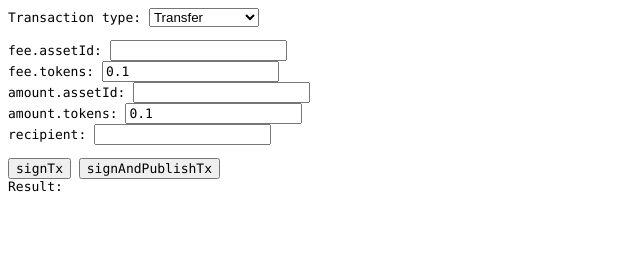
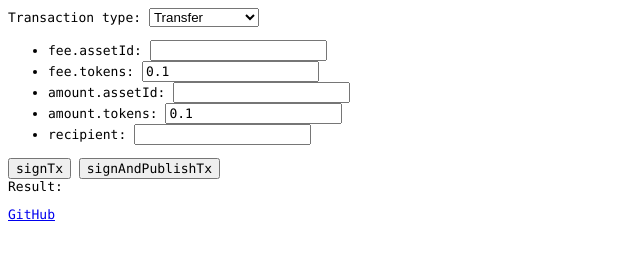
Before and after one commit to bodrych/waves-debug, a plain HTML site: page index.html in a window 1280 px wide. Shown: the whole page, without its empty margins (0-640 px from the left). Drawn offline with nearby package versions, Linux system fonts and the light colour scheme.

Commit message:
code refactoring

```diff
--- a/index.html
+++ b/index.html
@@ -1,7 +1,7 @@
 <!DOCTYPE html>
 <html>
 <head>
-	<script src="https://cdn.jsdelivr.net/npm/vue@2.5.17/dist/vue.min.js"></script>
+	<script src="https://cdn.jsdelivr.net/npm/vue@2.5.17/dist/vue.js"></script>
 	<script src="https://unpkg.com/base-58@0.0.1/Base58.js"></script>
 	<meta http-equiv="Content-Type" content="text/html; charset=utf-8" />
 	<meta name="viewport" content="width=device-width, initial-scale=1" />
@@ -35,72 +35,23 @@
 			</select>
 		</div>
 		<div>
-			<div id="params" v-if="type == 3">
 			<ul>
 				<li>fee.assetId: <input v-model="dataArray[type].data.fee.accetId" type="text" name=""></li>
 				<li>fee.tokens: <input v-model="dataArray[type].data.fee.tokens" type="text" name=""></li>
-					<li>name: <input v-model="dataArray[type].data.name" type="text" name=""></li>
-					<li>description: <input v-model="dataArray[type].data.description" type="text" name=""></li>
-					<li>quantity: <input v-model="dataArray[type].data.quantity" type="text" name=""></li>
-					<li>precision: <input v-model="dataArray[type].data.fee.precision" type="text" name=""></li>
-					<li>reissuable: <input v-model="dataArray[type].data.reissuable" type="checkbox" name=""></li>
-				</ul>
-			</div>
-
-			<div id="params" v-if="type == 4">
-				<ul>
-					<li>fee.assetId: <input v-model="dataArray[type].data.fee.accetId" type="text" name=""></li>
-					<li>fee.tokens: <input v-model="dataArray[type].data.fee.tokens" type="text" name=""></li>
-					<li>amount.assetId: <input v-model="dataArray[type].data.amount.accetId" type="text" name=""></li>
-					<li>amount.tokens: <input v-model="dataArray[type].data.amount.tokens" type="text" name=""></li>
-					<li>recipient: <input v-model="dataArray[type].data.recipient" type="text" name=""></li>
-				</ul>
-			</div>
-
-			<div id="params" v-if="type == 5">
-				<ul>
-					<li>fee.assetId: <input v-model="dataArray[type].data.fee.accetId" type="text" name=""></li>
-					<li>fee.tokens: <input v-model="dataArray[type].data.fee.tokens" type="text" name=""></li>
-					<li>reissuable: <input v-model="dataArray[type].data.reissuable" type="checkbox" name=""></li>
-					<li>quantity: <input v-model="dataArray[type].data.quantity" type="text" name=""></li>
-					<li>assetId: <input v-model="dataArray[type].data.accetId" type="text" name=""></li>
-				</ul>
-			</div>
-
-			<div id="params" v-if="type == 6">
-				<ul>
-					<li>fee.assetId: <input v-model="dataArray[type].data.fee.accetId" type="text" name=""></li>
-					<li>fee.tokens: <input v-model="dataArray[type].data.fee.tokens" type="text" name=""></li>
-					<li>reissuable: <input v-model="dataArray[type].data.reissuable" type="checkbox" name=""></li>
-					<li>quantity: <input v-model="dataArray[type].data.quantity" type="text" name=""></li>
-					<li>assetId: <input v-model="dataArray[type].data.accetId" type="text" name=""></li>
-				</ul>
-			</div>
-
-			<div id="params" v-if="type == 8">
-				<ul>
-					<li>fee.assetId: <input v-model="dataArray[type].data.fee.accetId" type="text" name=""></li>
-					<li>fee.tokens: <input v-model="dataArray[type].data.fee.tokens" type="text" name=""></li>
-					<li>amount: <input v-model="dataArray[type].data.amount" type="text" name=""></li>
-					<li>recipient: <input v-model="dataArray[type].data.recipient" type="text" name=""></li>
-				</ul>
-			</div>
-
-			<div id="params" v-if="type == 9">
-				<ul>
-					<li>fee.assetId: <input v-model="dataArray[type].data.fee.accetId" type="text" name=""></li>
-					<li>fee.tokens: <input v-model="dataArray[type].data.fee.tokens" type="text" name=""></li>
-					<li>leaseId: <input v-model="dataArray[type].data.leaseId" type="text" name=""></li>
-				</ul>
-			</div>
-
-			<div id="params" v-if="type == 11">
-				<ul>
-					<li>fee.assetId: <input v-model="dataArray[type].data.fee.accetId" type="text" name=""></li>
-					<li>fee.tokens: <input v-model="dataArray[type].data.fee.tokens" type="text" name=""></li>
-					<li>totalAmount.assetId: <input v-model="dataArray[type].data.totalAmount.assetId" type="text" name=""></li>
-					<li>totalAmount.tokens: <input v-model="dataArray[type].data.totalAmount.tokens" type="text" name=""></li>
-					<li>
+				<li v-if="type == 3">name: <input v-model="dataArray[type].data.name" type="text" name=""></li>
+				<li v-if="type == 3">description: <input v-model="dataArray[type].data.description" type="text" name=""></li>
+				<li v-if="type == 3 || type == 5 || type == 6">quantity: <input v-model="dataArray[type].data.quantity" type="text" name=""></li>
+				<li v-if="type == 3">precision: <input v-model="dataArray[type].data.fee.precision" type="text" name=""></li>
+				<li v-if="type == 3 || type == 5 || type == 6">reissuable: <input v-model="dataArray[type].data.reissuable" type="checkbox" name=""></li>
+				<li v-if="type == 4">amount.assetId: <input v-model="dataArray[type].data.amount.accetId" type="text" name=""></li>
+				<li v-if="type == 4">amount.tokens: <input v-model="dataArray[type].data.amount.tokens" type="text" name=""></li>
+				<li v-if="type == 4 || type == 8">recipient: <input v-model="dataArray[type].data.recipient" type="text" name=""></li>
+				<li v-if="type == 5 || type == 6">assetId: <input v-model="dataArray[type].data.accetId" type="text" name=""></li>
+				<li v-if="type == 8">amount: <input v-model="dataArray[type].data.amount" type="text" name=""></li>
+				<li v-if="type == 9">leaseId: <input v-model="dataArray[type].data.leaseId" type="text" name=""></li>
+				<li v-if="type == 11">totalAmount.assetId: <input v-model="dataArray[type].data.totalAmount.assetId" type="text" name=""></li>
+				<li v-if="type == 11">totalAmount.tokens: <input v-model="dataArray[type].data.totalAmount.tokens" type="text" name=""></li>
+				<li v-if="type == 11">
 					transfers:
 					<ul>
 						<li v-for="(item, index) in dataArray[type].data.transfers">
@@ -111,14 +62,7 @@
 						<input type="submit" value="+" @click="dataArray[type].data.transfers.push({recipient: '', amount: 0})">
 					</ul>
 				</li>
-				</ul>
-			</div>
-
-			<div id="params" v-if="type == 12">
-				<ul>
-					<li>fee.assetId: <input v-model="dataArray[type].data.fee.accetId" type="text" name=""></li>
-					<li>fee.tokens: <input v-model="dataArray[type].data.fee.tokens" type="text" name=""></li>
-					<li>
+				<li v-if="type == 12">
 					data:
 					<ul>
 						<li v-for="(item, index) in dataArray[type].data.data">
@@ -139,27 +83,12 @@
 						<input type="submit" value="+" @click="dataArray[type].data.data.push({type: 'integer', key: '', value: 0})">
 					</ul>
 				</li>
+				<li v-if="type == 13">script: <input v-model="dataArray[type].data.script" type="text" name=""></li>
+				<li v-if="type == 14">minSponsoredAssetFee.assetId: <input v-model="dataArray[type].data.minSponsoredAssetFee.accetId" type="text" name=""></li>
+				<li v-if="type == 14">minSponsoredAssetFee.tokens: <input v-model="dataArray[type].data.minSponsoredAssetFee.tokens" type="text" name=""></li>
 			</ul>
-			</div>
-
-			<div id="params" v-if="type == 13">
-				<ul>
-					<li>fee.assetId: <input v-model="dataArray[type].data.fee.accetId" type="text" name=""></li>
-					<li>fee.tokens: <input v-model="dataArray[type].data.fee.tokens" type="text" name=""></li>
-					<li>script: <input v-model="dataArray[type].data.script" type="text" name=""></li>
-				</ul>
-			</div>
 			<input type="submit" value="signTx" @click="signTx(type)">
 			<input type="submit" value="signAndPublishTx" @click="signAndPublishTx(type)">
-		</div>
-
-		<div id="params" v-if="type == 14">
-				<ul>
-					<li>fee.assetId: <input v-model="dataArray[type].data.fee.accetId" type="text" name=""></li>
-					<li>fee.tokens: <input v-model="dataArray[type].data.fee.tokens" type="text" name=""></li>
-					<li>minSponsoredAssetFee.assetId: <input v-model="dataArray[type].data.minSponsoredAssetFee.accetId" type="text" name=""></li>
-					<li>minSponsoredAssetFee.tokens: <input v-model="dataArray[type].data.minSponsoredAssetFee.tokens" type="text" name=""></li>
-				</ul>
 		</div>
 
 		<div id="result">
@@ -167,10 +96,10 @@
 			<pre>{{ result }}</pre>
 		</div>
 
-<!-- 		<div id="footer" class="flex-item">
-			<a href="https://github.com/bodrych/waveswall">GitHub</a>
-			<a href="https://forum.wavesplatform.com/t/waves-keeper-beta/3547">Waves Keeper</a>
-		</div> -->
+		<div id="footer">
+			<a href="https://github.com/bodrych/waves-debug">GitHub</a>
+			<!-- 			<a href="https://forum.wavesplatform.com/t/waves-keeper-beta/3547">Waves Keeper</a> -->
+		</div>
 	</div>
 	<script>
 		var app = new Vue({
```
Lines whose indentation alone changed are shown as unchanged.
